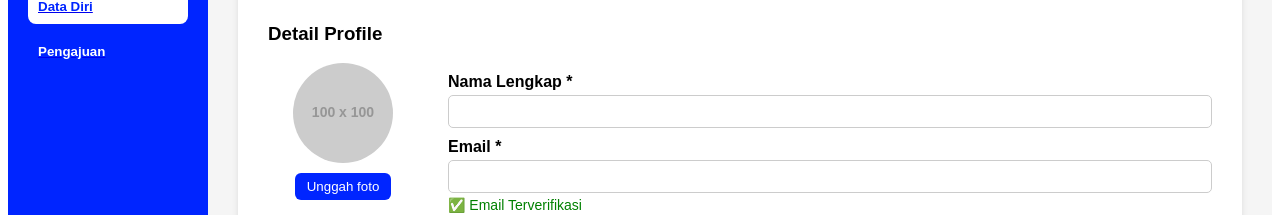
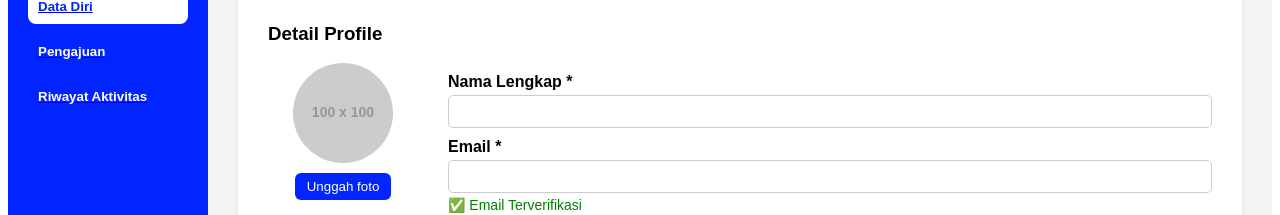
Before and after one commit to Chocostobeli/UAS_FRONTEND, a React (Create React App) app: page /admin/profile in a window 1280 px wide. Shown: the part 147-362 px from the top of the page. Built offline with nearby package versions, Linux system fonts and the light colour scheme.

Commit message:
Update AdminProfile.js

```diff
--- a/src/Admin/AdminProfile.js
+++ b/src/Admin/AdminProfile.js
@@ -19,6 +19,9 @@ const AdminProfile = () => {
         </Link>
         <Link to="/admin/pengajuan">
           <button className="sidebar-btn">Pengajuan</button>
+        </Link>
+        <Link to="/admin/riwayat">
+          <button className="sidebar-btn">Riwayat Aktivitas</button>
         </Link>
       </aside>
 
```
